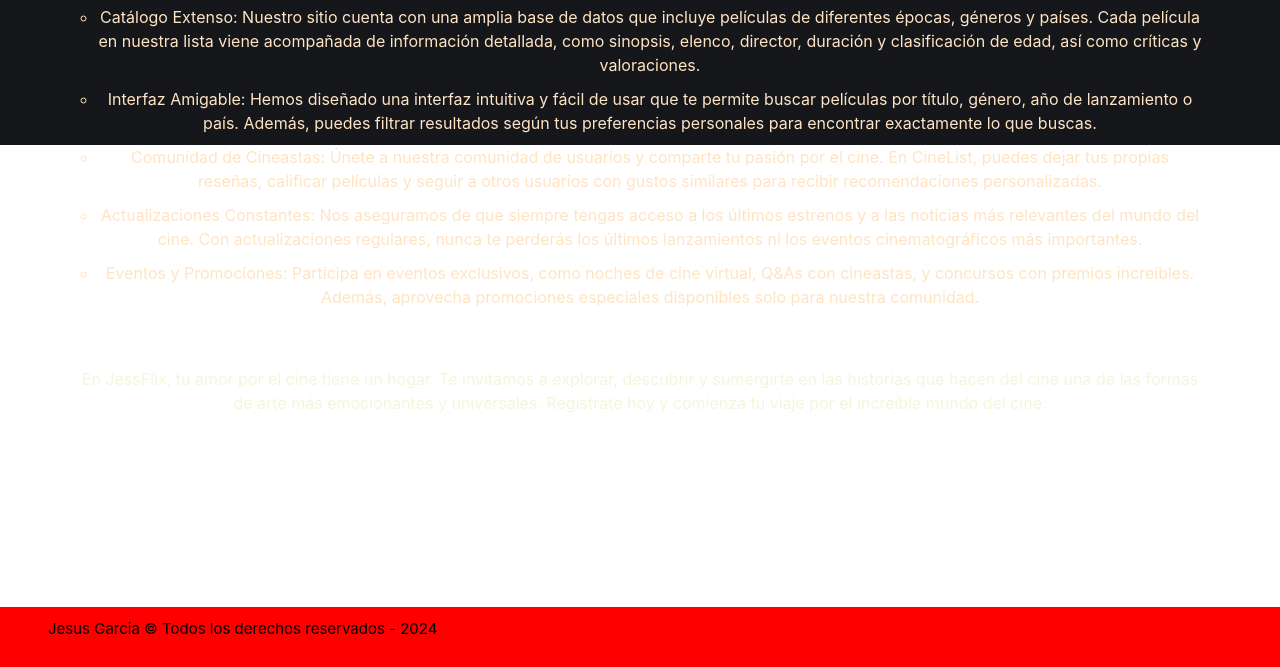
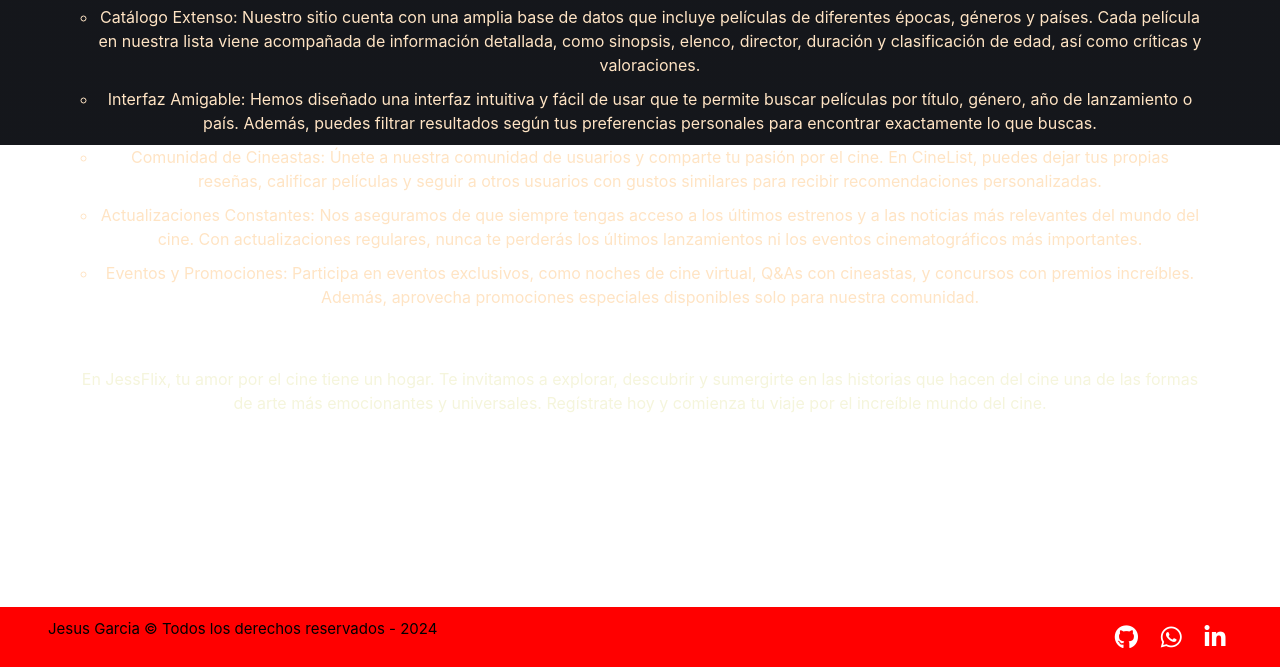
Before and after one commit to JAJesusGarcia/JessFlix, a website: page aboutProject.html in a window 1280 px wide. Shown: the part 655-1322 px from the top of the page. Drawn offline with nearby package versions, Linux system fonts and the light colour scheme.

Commit message:
agregue los iconos del footer a todas las paginas

```diff
--- a/aboutProject.html
+++ b/aboutProject.html
@@ -6,6 +6,7 @@
     <link rel="stylesheet" href="styles/styles.css">
     <meta charset="UTF-8">
     <meta name="viewport" content="width=device-width, user-scalable=no, initial-scale=1.0, maximum-scale=1.0, minimum-scale=1.0">
+    <link rel="stylesheet" href="https://cdnjs.cloudflare.com/ajax/libs/font-awesome/6.5.2/css/all.min.css">
     <link rel="stylesheet" href="https://cdn.jsdelivr.net/npm/bootstrap@4.1.3/dist/css/bootstrap.min.css" integrity="sha384-MCw98/SFnGE8fJT3GXwEOngsV7Zt27NXFoaoApmYm81iuXoPkFOJwJ8ERdknLPMO" crossorigin="anonymous">
     <script src="https://code.jquery.com/jquery-3.3.1.slim.min.js" integrity="sha384-q8i/X+965DzO0rT7abK41JStQIAqVgRVzpbzo5smXKp4YfRvH+8abtTE1Pi6jizo" crossorigin="anonymous"></script>
     <script src="https://cdn.jsdelivr.net/npm/popper.js@1.14.3/dist/umd/popper.min.js" integrity="sha384-ZMP7rVo3mIykV+2+9J3UJ46jBk0WLaUAdn689aCwoqbBJiSnjAK/l8WvCWPIPm49" crossorigin="anonymous"></script>
```
Also changed, not shown: historyOfFilm.html (+1 -0 lines), inicioSesion.html (+1 -0 lines), recomendedFilms.html (+1 -0 lines), registrarse.html (+1 -0 lines).
